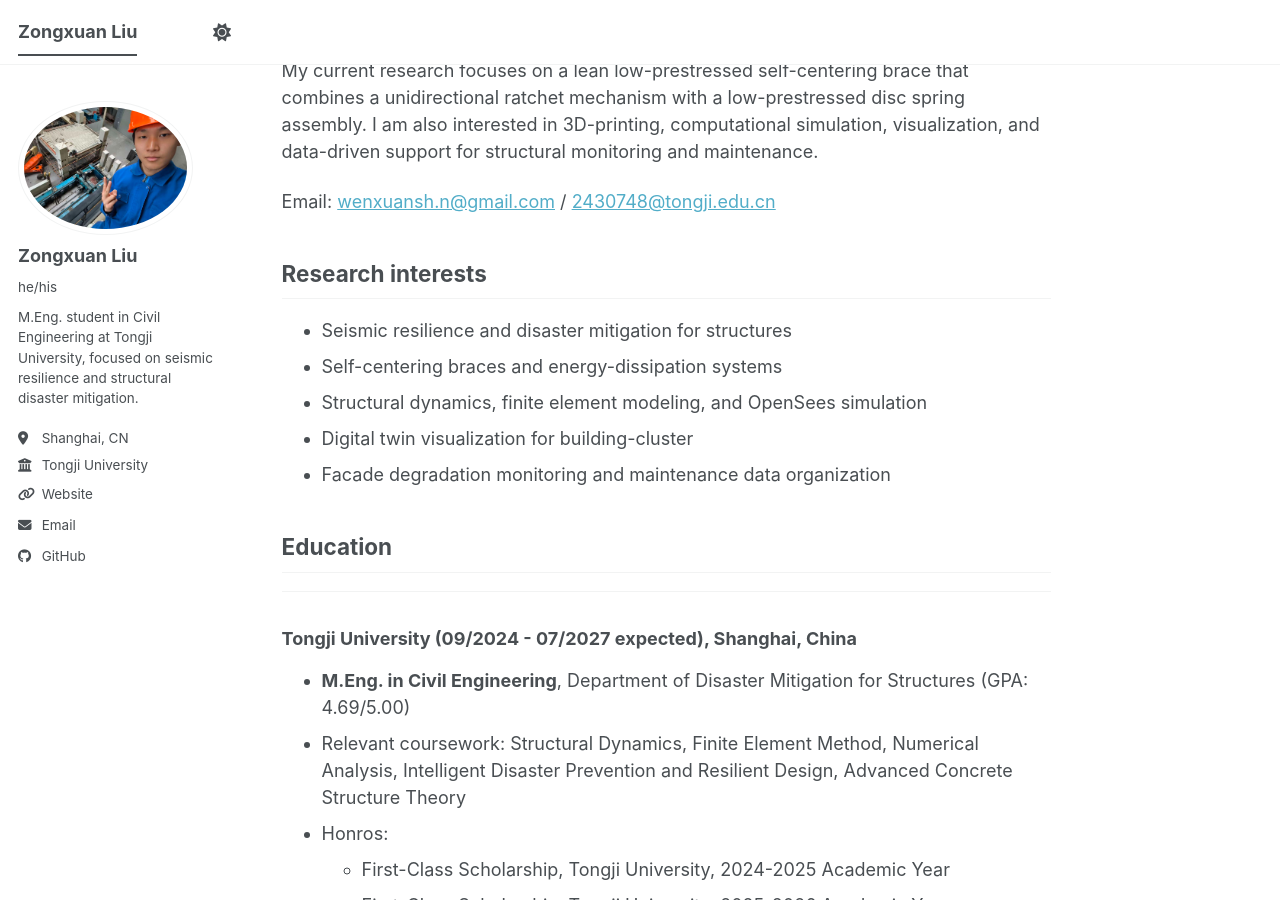
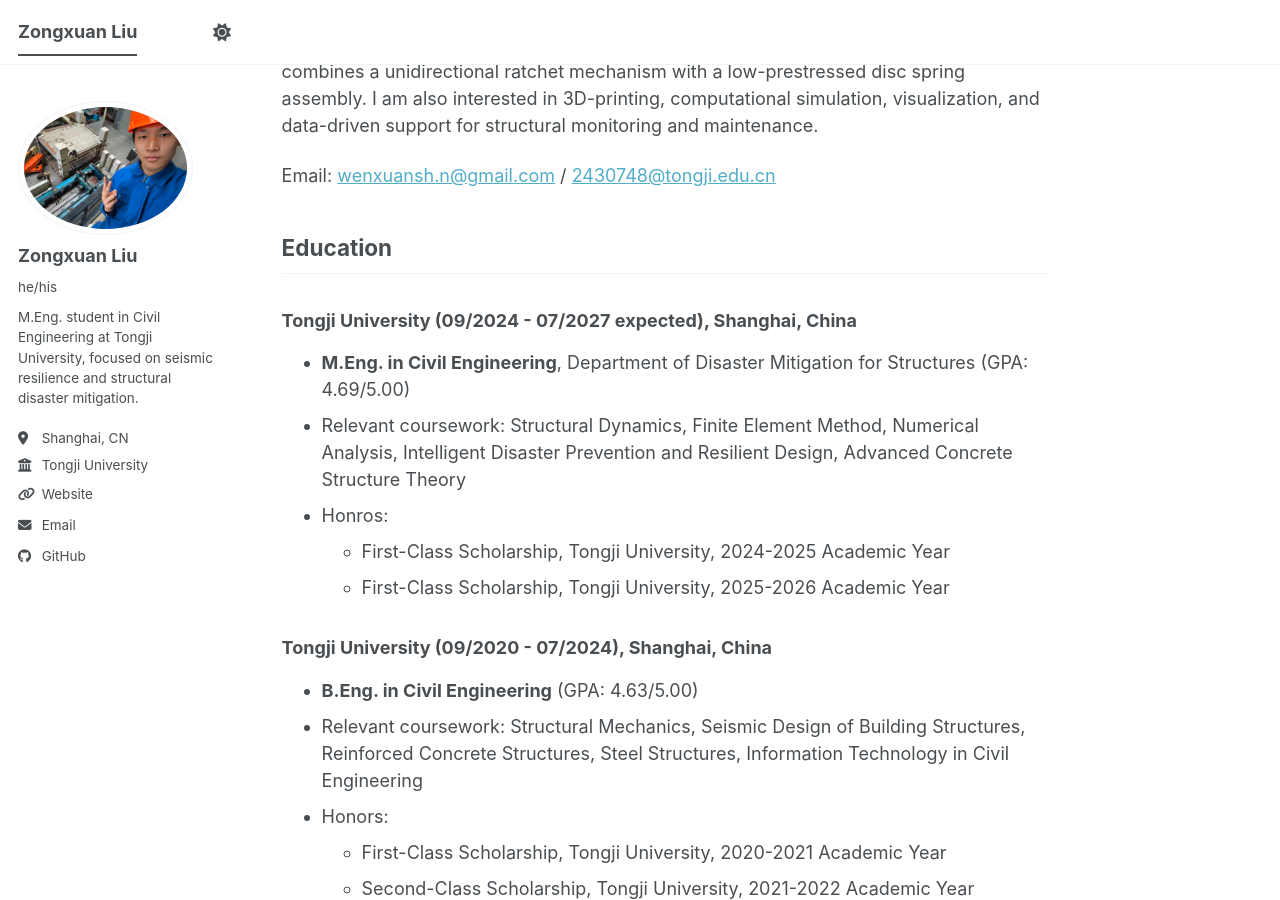
Before and after one commit to Ptilopsixuan/Ptilopsixuan.github.io, a Jekyll site: the page built from _pages/about.md, in a window 1280 px wide and 900 px high, scrolled down 339 px. Built offline with Jekyll 4.4.1, drawn with Linux system fonts in a browser that asks for light colours; a script bundle is joined from its source files by our own code; library files that are not in the unit come from our copies.

Commit message:
26070401

```diff
--- a/_pages/about.md
+++ b/_pages/about.md
@@ -9,25 +9,13 @@ redirect_from:
 
 ## About me
 
----
-
 I am a master's student in Civil Engineering at Tongji University, working in the Department of Disaster Mitigation for Structures. My academic interests center on resilient structural systems, seismic response analysis and digital tools for interpreting structural performance.
 
 My current research focuses on a lean low-prestressed self-centering brace that combines a unidirectional ratchet mechanism with a low-prestressed disc spring assembly. I am also interested in 3D-printing, computational simulation, visualization, and data-driven support for structural monitoring and maintenance.
 
 Email: [wenxuansh.n@gmail.com](mailto:wenxuansh.n@gmail.com) / [2430748@tongji.edu.cn](mailto:2430748@tongji.edu.cn)
 
-## Research interests
-
-- Seismic resilience and disaster mitigation for structures
-- Self-centering braces and energy-dissipation systems
-- Structural dynamics, finite element modeling, and OpenSees simulation
-- Digital twin visualization for building-cluster
-- Facade degradation monitoring and maintenance data organization
-
 ## Education
-
----
 
 ### Tongji University (09/2024 - 07/2027 expected), Shanghai, China
 
@@ -48,8 +36,6 @@ Email: [wenxuansh.n@gmail.com](mailto:wenxuansh.n@gmail.com) / [2430748@tongji.e
 
 ## Selected academic projects
 
----
-
 ### Development and Testing of a Lean Low-Prestressed Self-Centering Brace
 
 - Supervisor: Prof. Ying Zhou, Department of Disaster Mitigation for Structures, College of Civil Engineering, Tongji University
@@ -64,20 +50,16 @@ Email: [wenxuansh.n@gmail.com](mailto:wenxuansh.n@gmail.com) / [2430748@tongji.e
 
 ### Field Data Collection Support for Facade Degradation and Maintenance Monitoring
 
-Supervisor: Prof. Wensheng Lu, Department of Disaster Mitigation for Structures, College of Civil Engineering, Tongji University
+- Supervisor: Prof. Wensheng Lu, Department of Disaster Mitigation for Structures, College of Civil Engineering, Tongji University
 
-Participated in campus field surveys of facade conditions, recording abnormal states such as discoloration, cracking, detachment, and post-maintenance conditions. Supported dataset organization for subsequent monitoring and evaluation of facade deterioration and repair performance.
+- Participated in campus field surveys of facade conditions, recording abnormal states such as discoloration, cracking, detachment, and post-maintenance conditions. Supported dataset organization for subsequent monitoring and evaluation of facade deterioration and repair performance.
 
 ## Publication
-
----
 
 - [1] Liu Z, Xiao Y, Zhou Y. Lean Low-Prestressed Self-Centering Brace: Mechanism, Experiments, and Simulation[J]. Journal of Structural Engineering, (Under review).
 
 ## Skills
 
----
-
 - Languages: Mandarin Chinese (native), English (CET-6; able to communicate in academic settings)
 - Programming: Python, C#, MATLAB, Tcl/OpenSees
 - Engineering software: AutoCAD, Abaqus, SolidWorks, Revit
```
